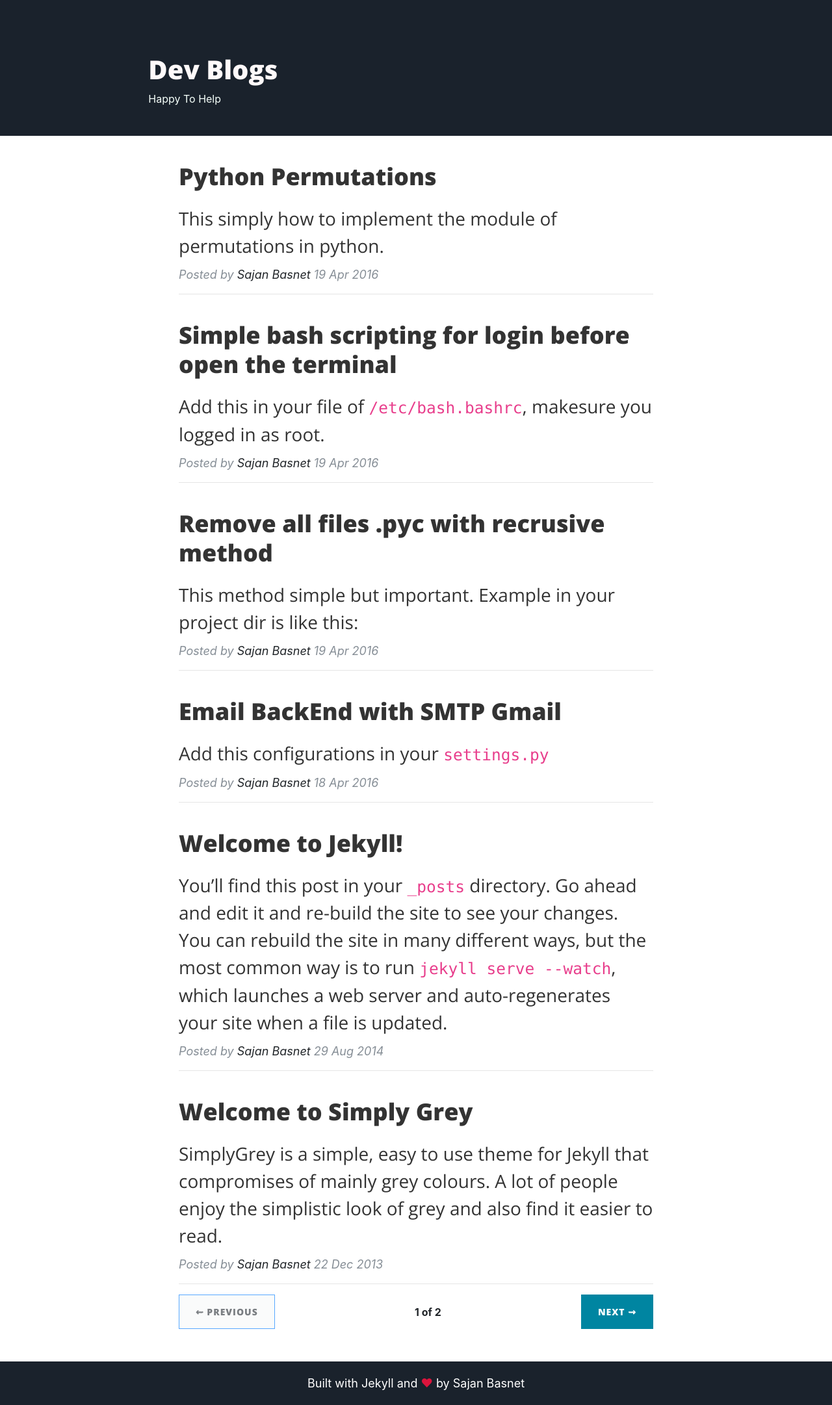
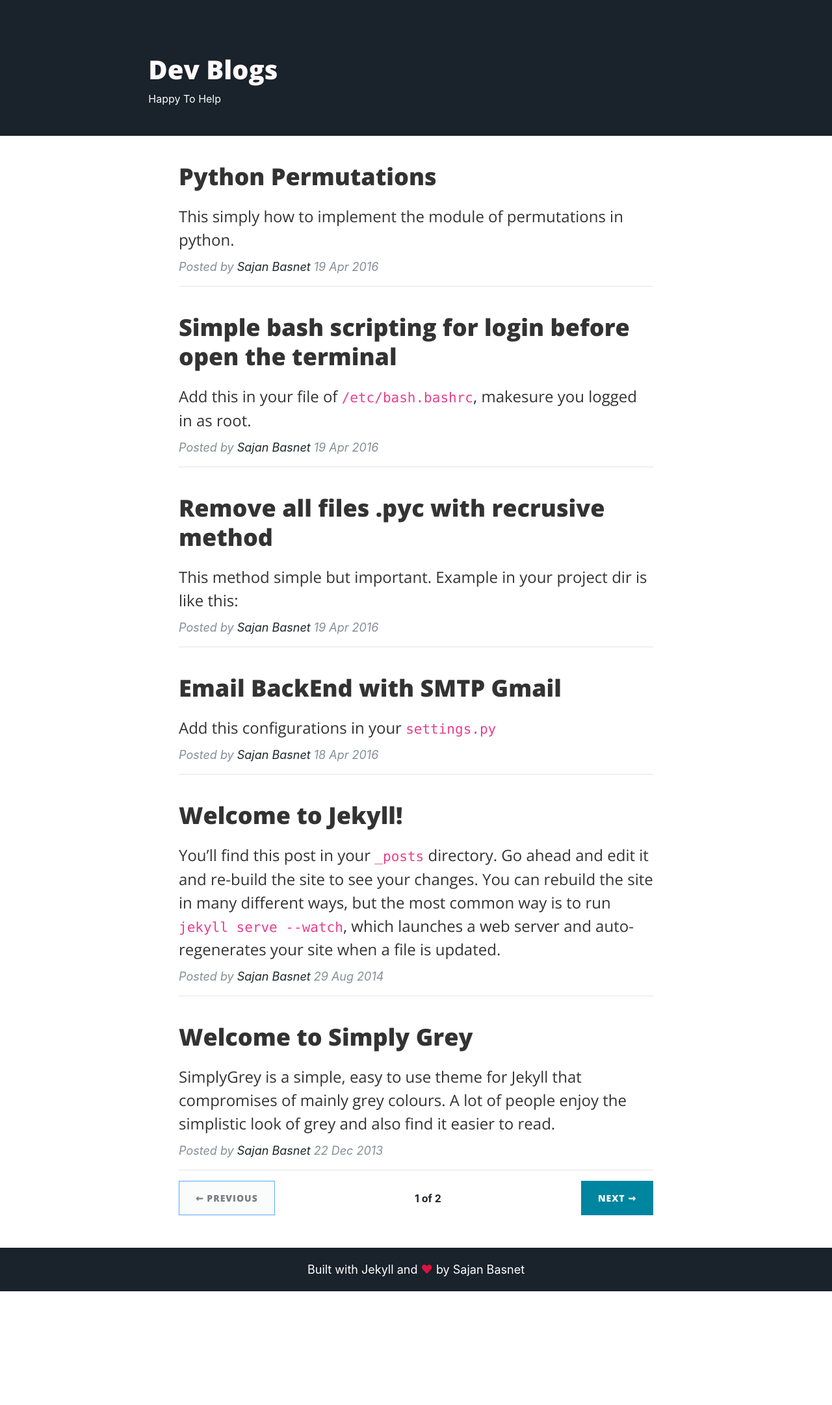
Before and after one commit to developerBlogs/developerBlogs.github.io, a Jekyll site: the page built from blogs/index.html, in a window 1280 px wide. Shown: the whole page at 65% size. Built offline with Jekyll 4.4.1, drawn with Linux system fonts in a browser that asks for light colours; a script that is not in the unit is left out; the list of posts is cut into pages by our own code; after the commit the page ends 1987 px from its top, so only the background shows below that.

Commit message:
design part

```diff
--- a/_includes/head.html
+++ b/_includes/head.html
@@ -9,5 +9,4 @@
   <link rel="shortcut icon" type="image/png" href="{{ '/assets/favicon.png' }}" >
   <script src="{{ "/assets/js/jquery.min.js" | prepend: site.baseurl }}"></script>
   <script src="{{ "/assets/js/bootstrap.bundle.min.js" | prepend: site.baseurl }}"></script>
-  <script src="{{ "/assets/js/blog_navigation.js" | prepend: site.baseurl }}"></script>
 </head>
--- a/_layouts/blog-list.html
+++ b/_layouts/blog-list.html
@@ -9,6 +9,7 @@
   p {
     line-height: 1.5;
     margin: 1px 0;
+    font-size: 24px;
   }
 
   h1,
@@ -21,20 +22,33 @@
     line-height: 1.25;
     color: #333;
   }
-  .foot-text{
-      font-size: 18px;
-    }
-    .foot{
-      padding: 20px;
-    }
+
+  .foot-text {
+    font-size: 18px;
+  }
+
+  .foot {
+    position: relative;
+    bottom: 0;
+    left: 0;
+    width: 100%;
+    padding: 20px;
+  }
+
   @media only screen and (max-width: 768px) {
     p {
       font-size: 20px;
     }
-    .foot-text{
+
+    .foot-text {
       font-size: 14px;
     }
-    .foot{
+
+    .foot {
+      position: relative;
+      bottom: 0;
+      left: 0;
+      width: 100%;
       padding: 20px;
     }
   }
@@ -58,6 +72,16 @@
 <div class="container">
   <div class="row">
     <div class="col-lg-8 col-md-10 mx-auto">
+      {% assign psize = site.posts | size %}
+      {% if psize == 0 %}
+      <div class="text-center">
+        <img class="img-fluid rounded mx-auto d-block"
+          src="https://image.freepik.com/free-vector/construction-graphic_45678-169.jpg" alt="">
+      </div>
+      <div class="text-center">
+        <h5 class="">Sorry!!! No Post available yet</h5>
+      </div>
+      {% else %}
       {% for post in paginator.posts %}
       <div class="post-preview">
         <a href="{{ post.url }}">
@@ -75,12 +99,14 @@
       <hr>
       {% endfor %}
       {% include pagination.html %}
+      {% endif %}
     </div>
   </div>
 </div>
 </div>
 <footer class="footer foot">
   <!-- <p>&copy; {{site.username}}</p> -->
-  <span class="foot-text">Built with Jekyll and <span class="love">❤</span> by <a href="https://github.com/sajanbasnet75">Sajan Basnet</a></span>
+  <span class="foot-text">Built with Jekyll and <span class="love">❤</span> by <a
+      href="https://github.com/sajanbasnet75">Sajan Basnet</a></span>
 </footer>
 {% include google-analytics.html %}
```
